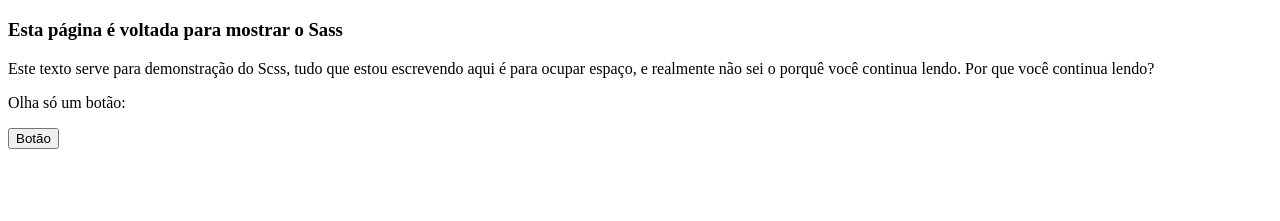
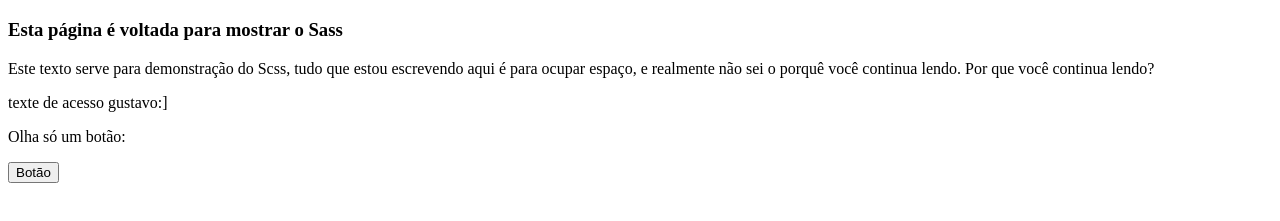
Before and after one commit to LuizFelipeLP/Implementacao_Saas_WEB1, a plain HTML site: page index.html in a window 1280 px wide. Shown: the part 61-282 px from the top of the page. Drawn offline with Linux system fonts and the light colour scheme.

Commit message:
texte-de-acesso(Gustavo)

```diff
--- a/index.html
+++ b/index.html
@@ -7,6 +7,7 @@
         <h1>Página de teste</h1>
         <h3>Esta página é voltada para mostrar o Sass</h3>
         <p>Este texto serve para demonstração do Scss, tudo que estou escrevendo aqui é para ocupar espaço, e realmente não sei o porquê você continua lendo. Por que você continua lendo?</p>
+        <p>texte de acesso gustavo:]</p>
         <p>Olha só um botão:</p>
         <button>Botão</button>
     </body>
```
